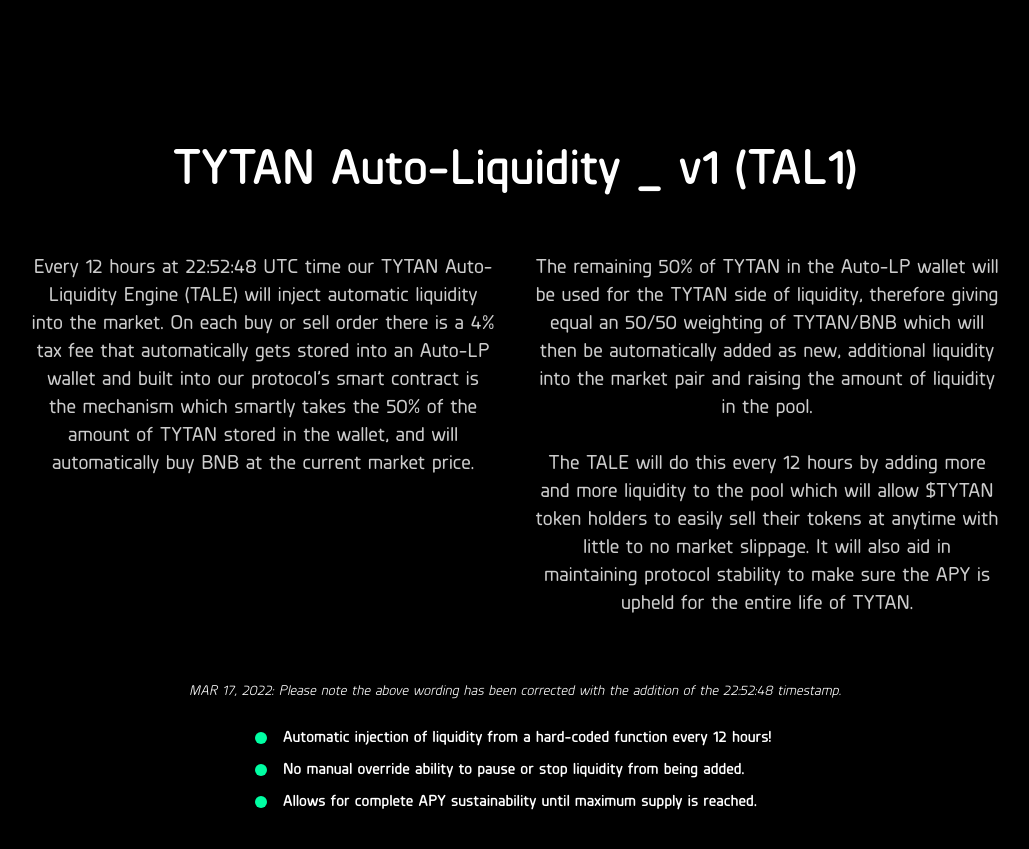
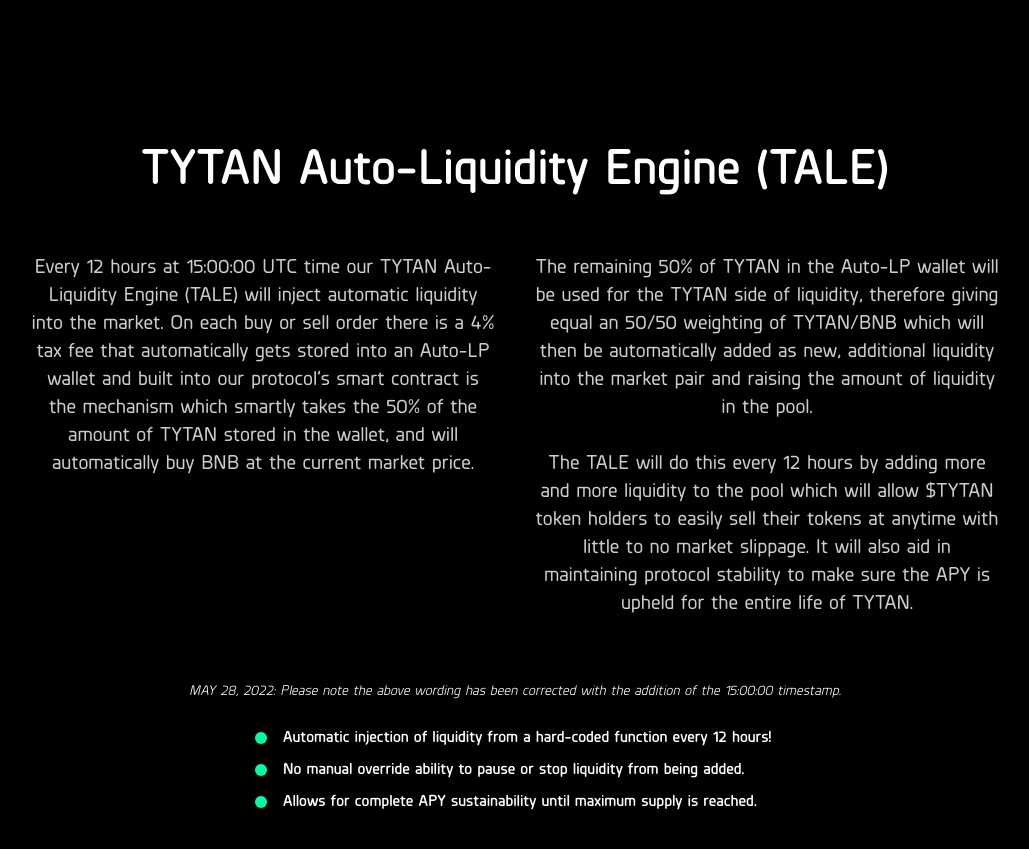
Before and after one commit to Tytan-Finance/Tytan-Landing, a Next.js app: page / in a window 1280 px wide. Shown: the part 4780-5629 px from the top of the page, without its empty margins (125-1154 px from the left). Built offline with nearby package versions, Linux system fonts and the light colour scheme; a web font is replaced by a local one.

Commit message:
update TALE text

```diff
--- a/components/HomePage/TytanAutoLiquiditySection.tsx
+++ b/components/HomePage/TytanAutoLiquiditySection.tsx
@@ -30,14 +30,14 @@ const TytanAutoLiquiditySection: React.FC<Props> = () => {
         <div className={`bg-black py-20 `}>
             <div className={`mx-auto max-w-[1000px] p-4`}>
                 <ResponsiveH1 className={`text-accent text-center`}>
-                    TYTAN Auto-Liquidity _ v1 (TAL1)
+                    TYTAN Auto-Liquidity Engine (TALE)
                 </ResponsiveH1>
 
                 <div
                     className={`mt-12 items-center md:items-start flex gap-10 justify-between flex-col md:flex-row max-w-[1000px] mx-auto`}>
                     <div className={`max-w-[482px] w-full`}>
                         <ResponsiveBody1 className={`text-center`}>
-                            Every 12 hours at 22:52:48 UTC time our TYTAN Auto-Liquidity Engine (TALE) will inject
+                            Every 12 hours at 15:00:00 UTC time our TYTAN Auto-Liquidity Engine (TALE) will inject
                             automatic liquidity into the market. On each buy or sell order there is a 4% tax fee that
                             automatically gets stored into an Auto-LP wallet and built into our protocol’s smart
                             contract is the mechanism which smartly takes the 50% of the amount of TYTAN stored in the
@@ -62,7 +62,7 @@ const TytanAutoLiquiditySection: React.FC<Props> = () => {
                 </div>
 
                 <p className={`text-sm font-Planer-Italic text-accent text-center pt-16`}>
-                    MAR 17, 2022: Please note the above wording has been corrected with the addition of the 22:52:48 timestamp.
+                    MAY 28, 2022: Please note the above wording has been corrected with the addition of the 15:00:00 timestamp.
                 </p>
 
                 <div className={`flex flex-col mt-6 items-center justify-center space-y-2`}>
```
